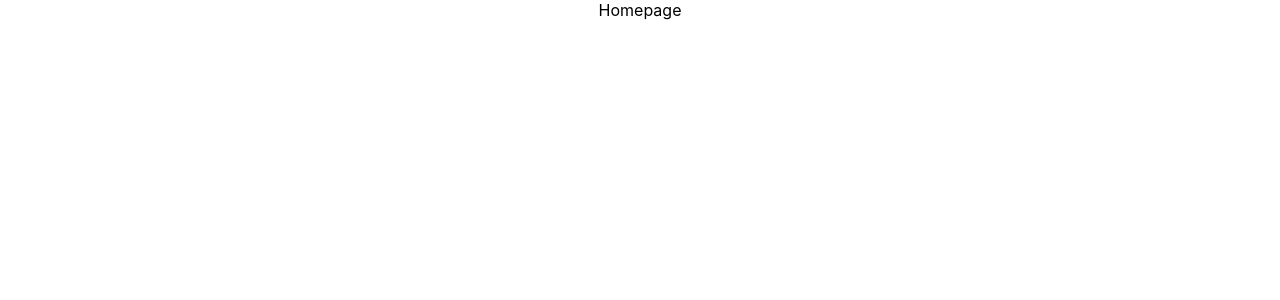
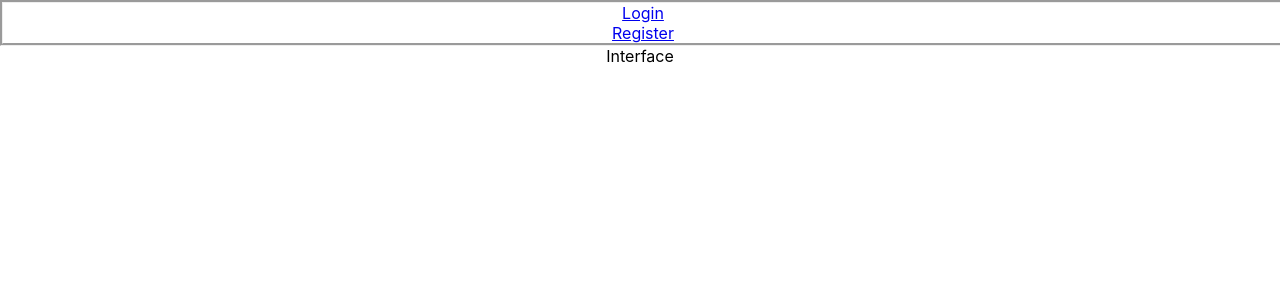
Before and after one commit to isaacdong88/Foodie-Mern-App, a React (Create React App) app in the folder frontend/: page / in a window 1280 px wide. Shown: the top 300 px of the page. Built offline with nearby package versions, Linux system fonts and the light colour scheme.

Commit message:
added nav bar and connect route links

```diff
--- a/frontend/src/App.css
+++ b/frontend/src/App.css
@@ -2,37 +2,8 @@
   text-align: center;
 }
 
-.App-logo {
-  height: 40vmin;
-  pointer-events: none;
+.nav-bar {
+  border: groove;
+  width: 100%;
+  height: 5vh;
 }
-
-@media (prefers-reduced-motion: no-preference) {
-  .App-logo {
-    animation: App-logo-spin infinite 20s linear;
-  }
-}
-
-.App-header {
-  background-color: #282c34;
-  min-height: 100vh;
-  display: flex;
-  flex-direction: column;
-  align-items: center;
-  justify-content: center;
-  font-size: calc(10px + 2vmin);
-  color: white;
-}
-
-.App-link {
-  color: #61dafb;
-}
-
-@keyframes App-logo-spin {
-  from {
-    transform: rotate(0deg);
-  }
-  to {
-    transform: rotate(360deg);
-  }
-}
--- a/frontend/src/App.js
+++ b/frontend/src/App.js
@@ -1,8 +1,21 @@
 import "./App.css";
 import { Route, Routes } from "react-router-dom";
+import Nav from "./component/Nav";
+import Login from "./pages/Login";
+import Interface from "./pages/Interface";
+import Register from "./pages/Register";
 
 function App() {
-  return <div className="App">Homepage</div>;
+  return (
+    <div className="App">
+      <Nav />
+      <Routes>
+        <Route path="/" element={<Interface />}></Route>
+        <Route path="/login" element={<Login />}></Route>
+        <Route path="/register" element={<Register />}></Route>
+      </Routes>
+    </div>
+  );
 }
 
 export default App;
--- a/frontend/src/component/Nav.jsx
+++ b/frontend/src/component/Nav.jsx
@@ -1,8 +1,17 @@
 import React from 'react'
+import { Link } from 'react-router-dom'
 
 function Nav() {
   return (
-    <div>Nav</div>
+    <div className='nav-bar'>
+        <Link to="/login">
+            <div>Login</div>
+        </Link>
+        <Link to="/register">
+            <div>Register</div>
+        </Link>
+
+    </div>
   )
 }
 
```
Also changed, not shown: frontend/src/component/Display.jsx (added, +9 -0 lines), frontend/src/pages/Interface.jsx (renamed from frontend/src/component/Interface.jsx).
